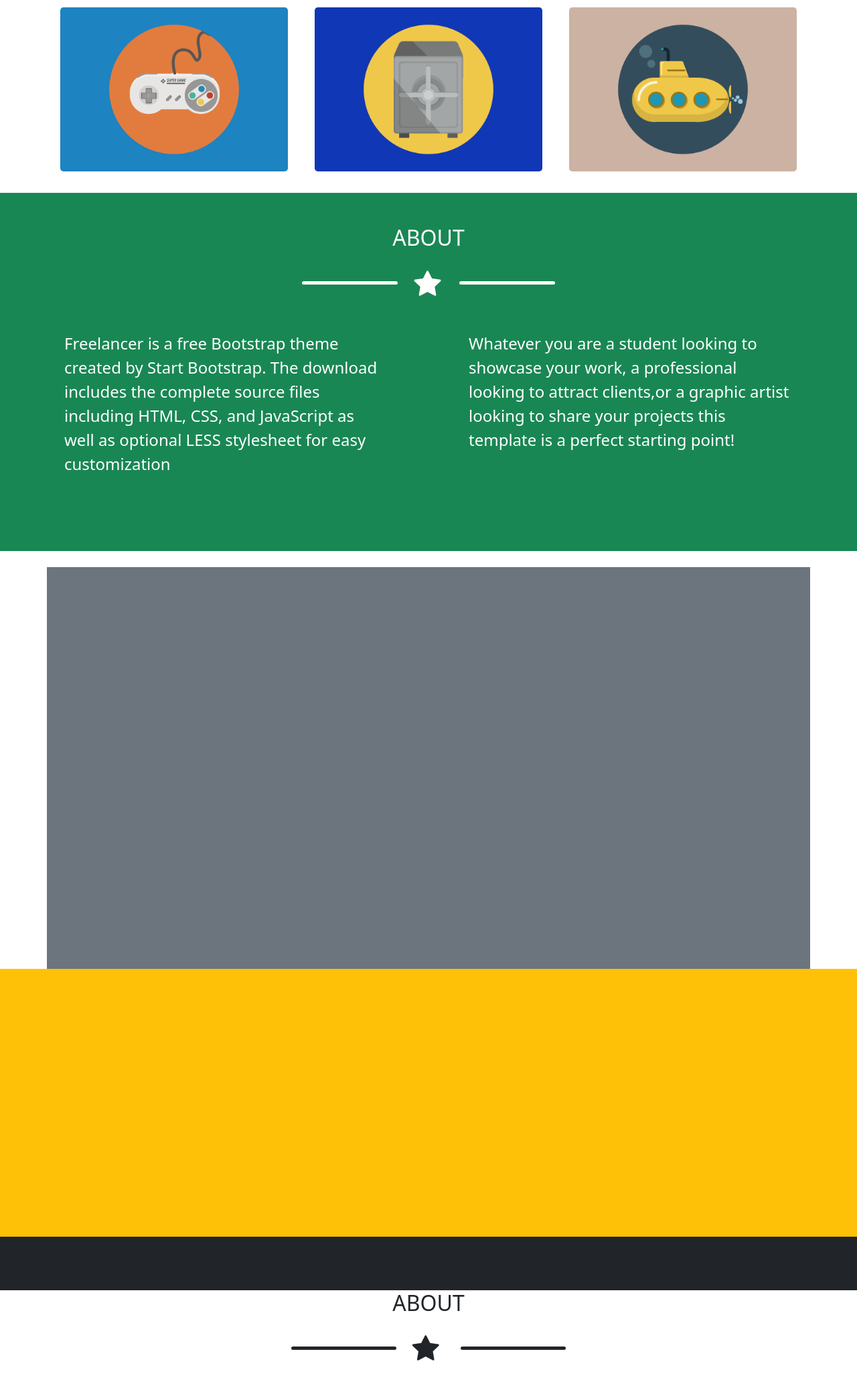
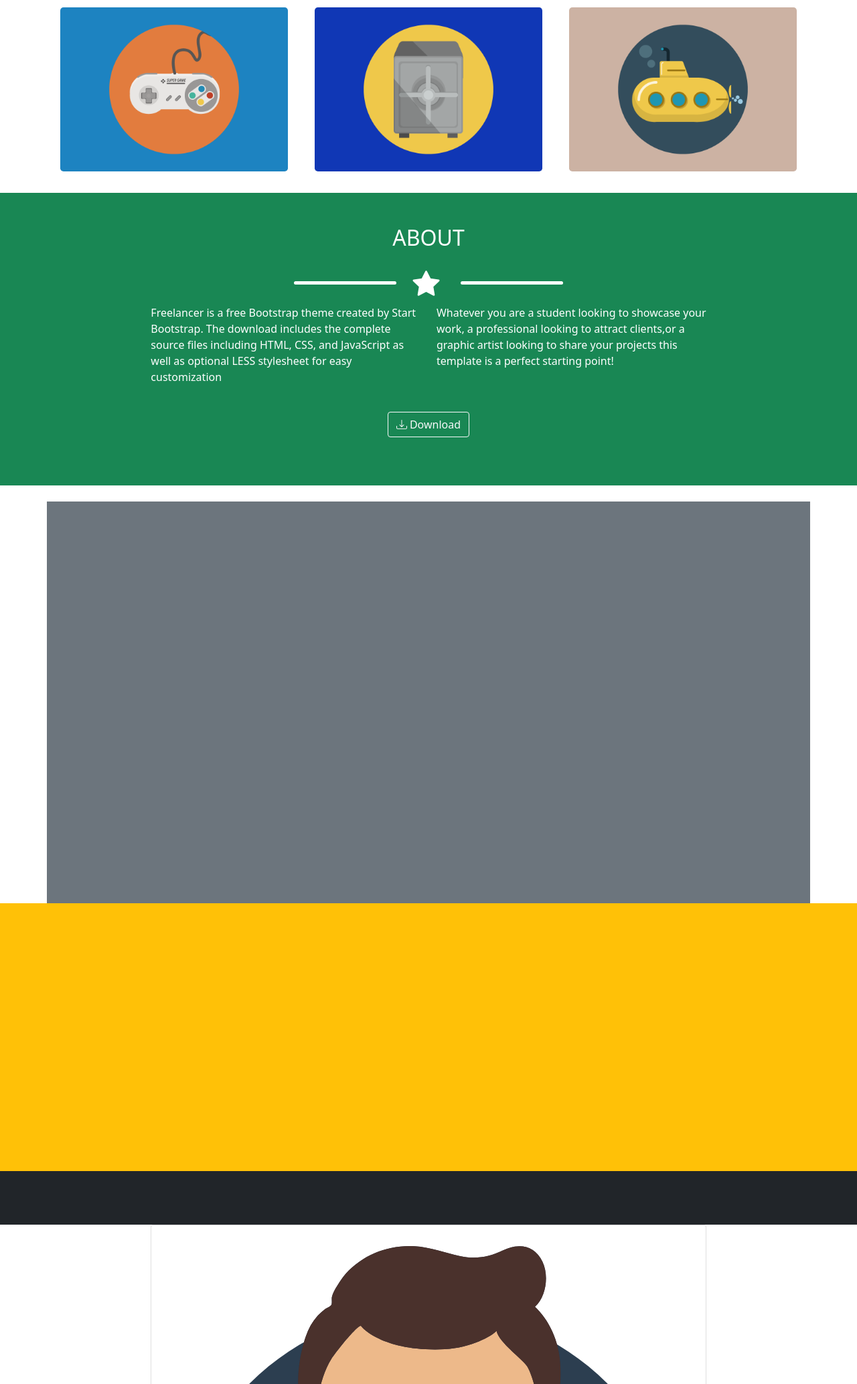
Before and after one commit to antoniogiachin/html-css-bootstrap-freelancer, a plain HTML site: page index.html in a window 1280 px wide. Shown: the part 1093-3160 px from the top of the page at 67% size. Before the commit the page ends 3133 px from the top, so only its background shows below. Drawn offline with nearby package versions, Linux system fonts and the light colour scheme.

Commit message:
layout in progress, ho appena scoperto le card di bootstrap :0

```diff
--- a/index.html
+++ b/index.html
@@ -113,7 +113,7 @@
         <!-- fine sezione portfolio -->
 
         <!-- inizio sezione about -->
-        <section id="about" class="container-fluid my-4 bg-success p-5 text-white">
+        <section id="about" class="container-fluid my-4 bg-success text-white py-5">
 
             <!-- titolo about -->
             <h2 class="text-center">ABOUT</h2>
@@ -136,24 +136,36 @@
             </div>
 
             <!-- testo about -->
-            <div class="row row-cols-1 row-cols-md-2">
+            <div class="row">
 
-                <div class="col">
-                    <p class="p-5 fs-4 fw-normal ">
+                <div class="col col-md-8 offset-md-2">
+
+                    <div class="row">
+
+                        <div class="col-8 offset-2 offset-md-0 col-md-6">
+                            <p class="fs-6 fw-normal pt-2">
                                 Freelancer is a free Bootstrap theme created by Start Bootstrap. The download includes the complete source files including HTML, CSS, and JavaScript as well as optional <span class="text-uppercase">less</span> stylesheet for easy customization
                             </p>
                         </div>
-                <div class="col">
-                    <p class="p-5 fs-4 fw-normal ">
+                        <div class="col-8 offset-2 offset-md-0 col-md-6">
+                            <p class="fs-6 fw-normal pt-2">
                                 Whatever you are a student looking to showcase your work, a professional looking to attract clients,or a graphic artist looking to share your projects this template is a perfect starting point!
                             </p>
                         </div>
 
                     </div>
 
-            <!-- button about -->
+                </div>
 
 
+            </div>
+
+            <!-- button about -->
+            <div class="row">
+                <div class="col-4 offset-4 text-center">
+                    <button type="button" class="btn btn-outline-light my-4"><i class="bi bi-download me-1"></i>Download</button>
+                </div>
+            </div>
 
         </section>
         <!-- fine sezione about -->
@@ -183,24 +195,40 @@
     </footer>
     <!-- fine footer -->
 
-    <h2 class="text-center">ABOUT</h2>
+    <!-- prove  -->
+    <div class="container-fluid">
+
         <div class="row">
-        <div class="col-4 offset-4">
-            <div class="row align-items-center mt-3">
 
-                <div class="col-5">
-                    <div class="underscore w-100 rounded-3 bg-dark"></div>
+            <div class="col-8 offset-2">
+
+                <div class="card mb-3">
+                    <img src="img/avatar.svg" class="card-img-top" alt="...">
+                    <div class="card-body">
+                      <h5 class="card-title">Card title</h5>
+                      <p class="card-text">This is a wider card with supporting text below as a natural lead-in to additional content. This content is a little bit longer.</p>
+                      <p class="card-text"><small class="text-muted">Last updated 3 mins ago</small></p>
                     </div>
-                <div class="col-2">
-                    <i class="bi bi-star-fill h1"></i>
-                </div>
-                <div class="col-5">
-                    <div class="underscore w-100 rounded-3 bg-dark"></div>
                   </div>
 
+
+
+
+
+
             </div>
+
+
+
+
+
         </div>
+
+
+
+
     </div>
+
 
 
 
```
Also changed, not shown: css/style.css (line endings or trailing spaces). Lines whose indentation alone changed are shown as unchanged.
